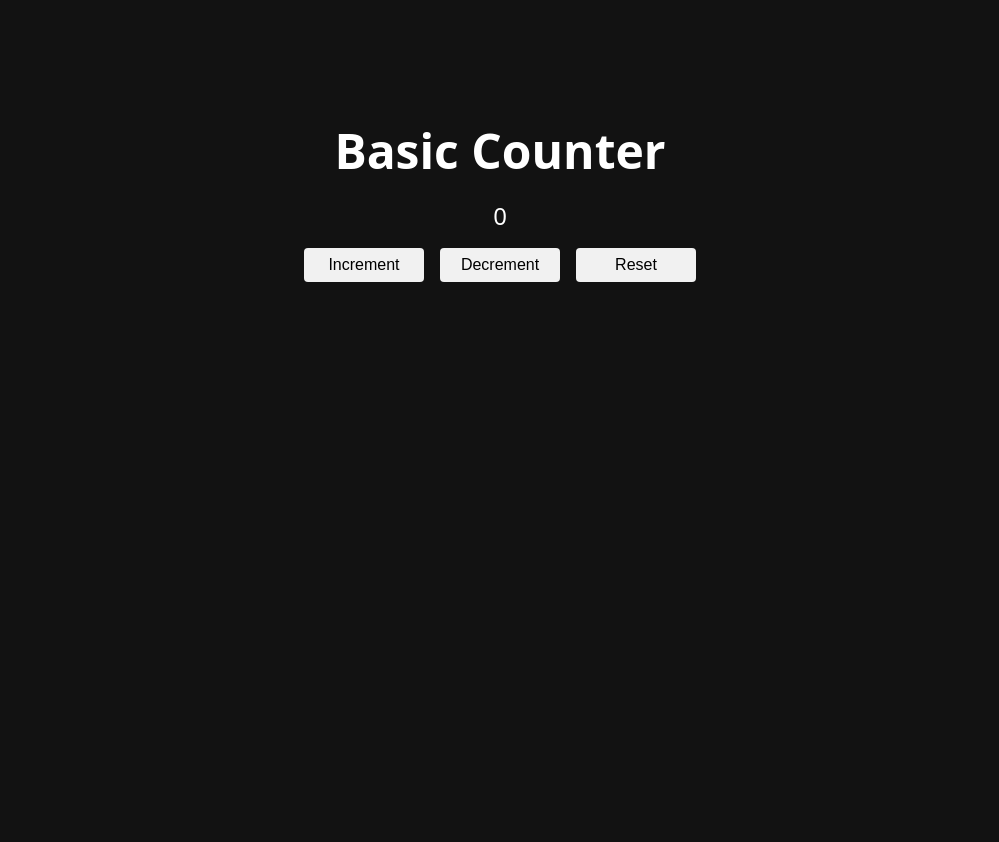
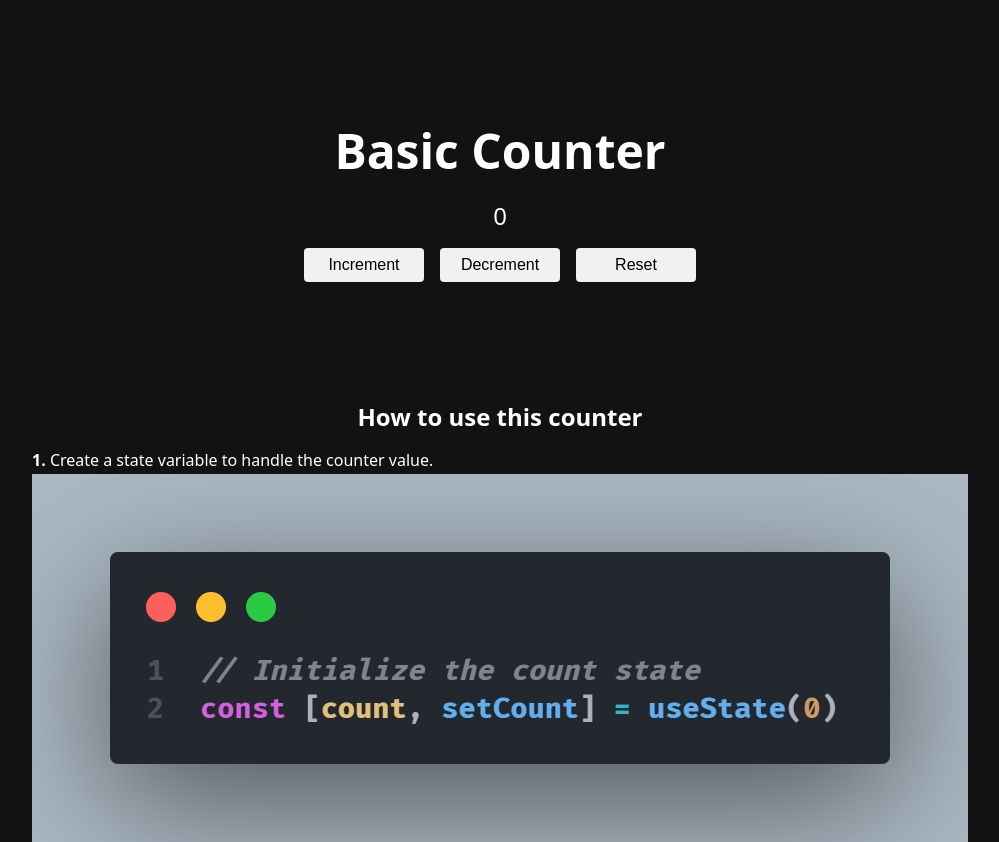
Before and after one commit to Espadv69/useState-Basics, a React (Vite) app in the folder BasicCounter/: page / in a window 1280 px wide. Shown: the whole page, without its empty margins (140-1139 px from the left). Before the commit the page ends 800 px from the top, so only its background shows below. Built offline with nearby package versions, Linux system fonts and the light colour scheme; the HTML template or start-up script is replaced by a standard one.

Commit message:
Add content to Explanation component with usage instructions

```diff
--- a/BasicCounter/src/components/Explanation.jsx
+++ b/BasicCounter/src/components/Explanation.jsx
@@ -1,5 +1,25 @@
 import './Explanation.css'
 
-const Explanation = () => {}
+const Explanation = () => {
+  return (
+    <div className="explanation">
+      <h2>How to use this counter</h2>
+
+      <ol className="ol__explanation">
+        <li className="li__explanation">
+          <p>
+            <strong>1.</strong> Create a state variable to handle the counter
+            value.
+          </p>
+          <img
+            src="/images/initHook.png"
+            alt="code that shows how to create a hook to handle counter value"
+            className="img__explanation"
+          />
+        </li>
+      </ol>
+    </div>
+  )
+}
 
 export default Explanation
```
